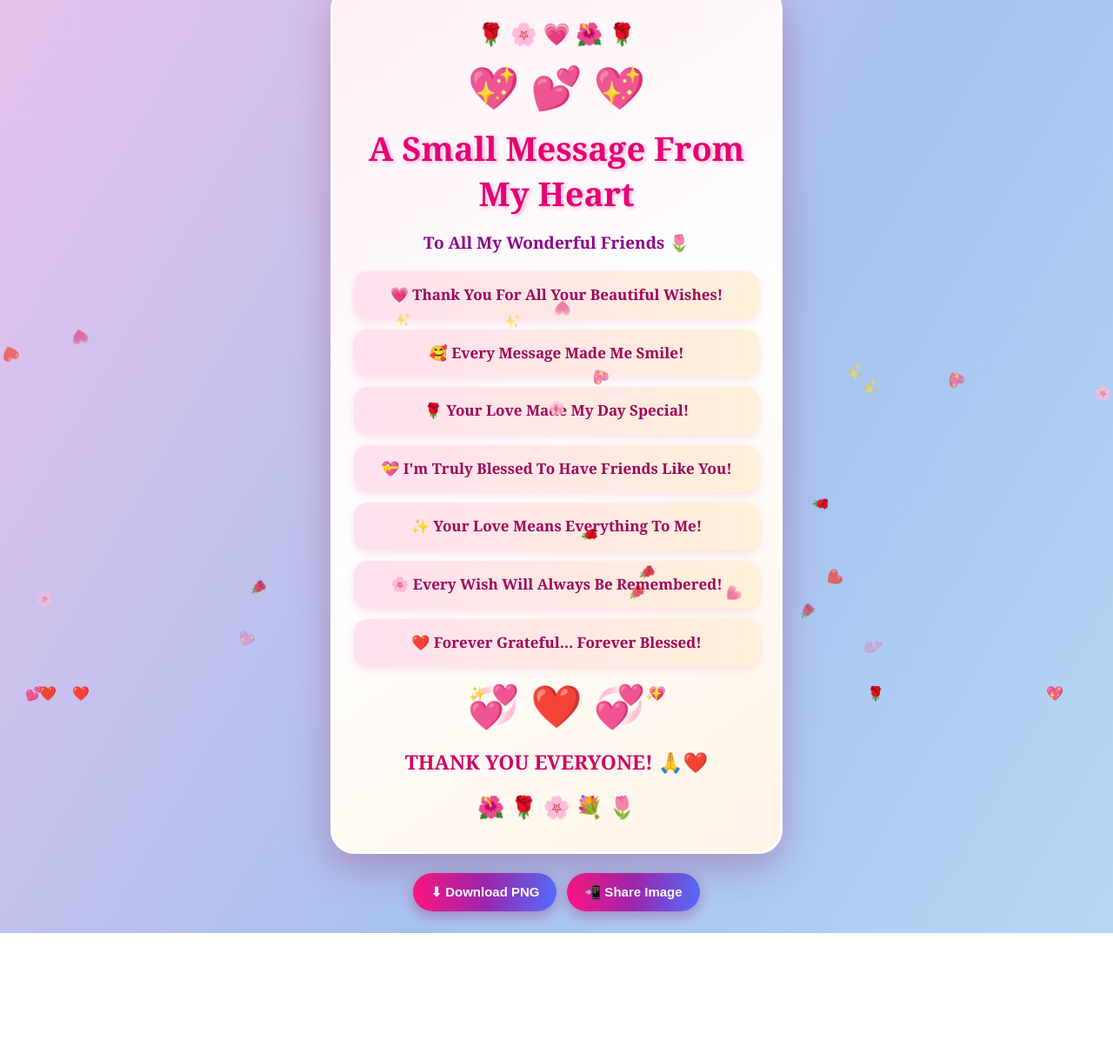
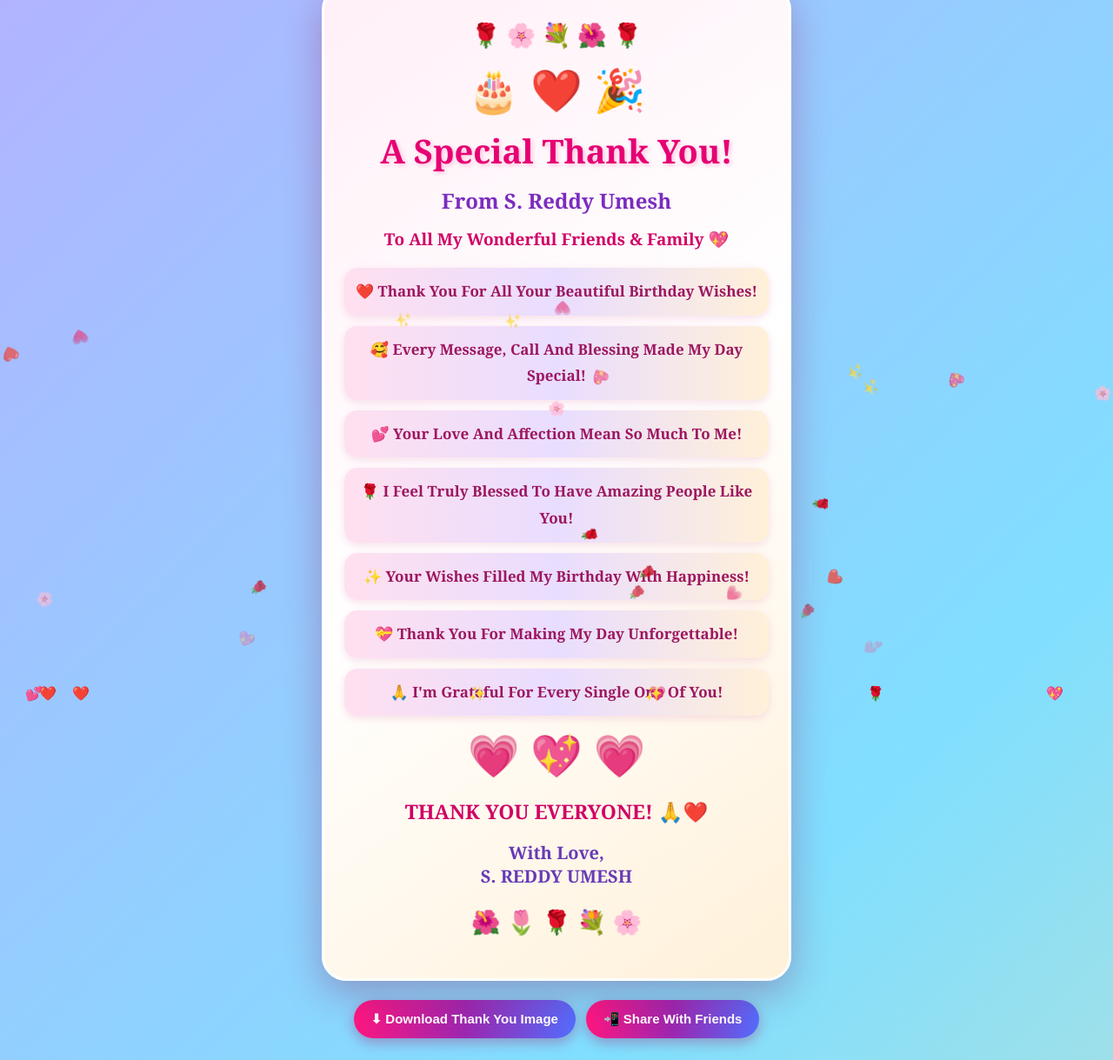
Before and after one commit to reddyumesh342-byte/thank-you-note, a plain HTML site: page Thank u note.html in a window 1280 px wide. Shown: the part 42-1261 px from the top of the page at 87% size. Before the commit the page ends 1115 px from the top, so only its background shows below. Drawn offline with nearby package versions, Linux system fonts and the light colour scheme.

Commit message:
Update and rename preview (1).html to Thank u note.html

```diff
--- a/preview (1).html
+++ b/Thank u note.html
@@ -4,13 +4,13 @@
 <head>
 <meta charset="UTF-8">
 <meta name="viewport" content="width=device-width, initial-scale=1.0">
-<title>Thank You My Friends ❤️</title>
+<title>Thank You - S. Reddy Umesh ❤️</title>
 
 <style>
 * {
-    box-sizing: border-box;
     margin: 0;
     padding: 0;
+    box-sizing: border-box;
 }
 
 body {
@@ -22,15 +22,10 @@ body {
     justify-content: center;
     font-family: Georgia, serif;
     background: linear-gradient(
-        120deg,
-        #ff9a9e,
-        #fad0c4,
-        #fbc2eb,
-        #a6c1ee,
-        #c2e9fb
+        135deg, #ff758c, #ffb6d5, #c2a5ff, #80dfff, #ffe29f
     );
-    background-size: 300% 300%;
-    animation: gradient 10s ease infinite;
+    background-size: 400% 400%;
+    animation: gradient 12s ease infinite;
 }
 
 @keyframes gradient {
@@ -40,33 +35,38 @@ body {
 
 .card {
     width: 100%;
-    max-width: 520px;
-    padding: 35px 24px;
+    max-width: 540px;
+    padding: 35px 23px;
     text-align: center;
     border-radius: 28px;
     border: 3px solid white;
-    background: linear-gradient(145deg, #fff0f6, #ffffff, #fff4e6);
-    box-shadow: 0 15px 45px #9b246855;
+    background: linear-gradient(145deg, #fff0f7, #fff, #fff1d9);
+    box-shadow: 0 15px 45px #8d145955;
     position: relative;
     overflow: hidden;
 }
 
-.card::before {
-    content: "🌹 🌸 💗 🌺 🌹";
-    display: block;
-    font-size: 25px;
-    margin-bottom: 15px;
+.top-flowers {
+    font-size: 27px;
+    margin-bottom: 12px;
 }
 
 h1 {
     font-size: clamp(27px, 7vw, 38px);
     color: #e60073;
-    text-shadow: 2px 2px 4px #ffb6d5;
-    margin-bottom: 18px;
+    text-shadow: 2px 2px 5px #ffc0dc;
+    margin-bottom: 12px;
+}
+
+.name {
+    font-size: 24px;
+    font-weight: bold;
+    color: #7b2cbf;
+    margin: 15px 0;
 }
 
 .subtitle {
-    color: #8b008b;
+    color: #d00065;
     font-size: 19px;
     font-weight: bold;
     margin-bottom: 20px;
@@ -82,16 +82,16 @@ h1 {
     padding: 12px;
     margin: 12px 0;
     border-radius: 15px;
-    background: linear-gradient(90deg, #ffe0ef, #fff0d9);
-    color: #a00058;
+    background: linear-gradient(90deg, #ffe0ef, #e9ddff, #fff0d9);
+    color: #9c1760;
     font-weight: bold;
     box-shadow: 0 3px 10px #e6a4c455;
 }
 
-.big-heart {
+.heart {
     font-size: 43px;
+    margin: 15px 0;
     animation: heartbeat 1.2s infinite;
-    margin: 15px 0;
 }
 
 @keyframes heartbeat {
@@ -105,8 +105,10 @@ h1 {
     color: #d00065;
 }
 
-.decor {
-    font-size: 25px;
+.signature {
+    color: #673ab7;
+    font-size: 20px;
+    font-weight: bold;
     margin-top: 18px;
 }
 
@@ -154,59 +156,73 @@ button:hover {
 
 <div class="card" id="thankyouCard">
 
-    <div class="big-heart">💖 💕 💖</div>
+    <div class="top-flowers">🌹 🌸 💐 🌺 🌹</div>
 
-    <h1>A Small Message From My Heart</h1>
+    <div class="heart">🎂 ❤️ 🎉</div>
+
+    <h1>A Special Thank You!</h1>
+
+    <div class="name">From S. Reddy Umesh</div>
 
     <div class="subtitle">
-        To All My Wonderful Friends 🌷
+        To All My Wonderful Friends & Family 💖
     </div>
 
     <div class="message">
+
         <div class="caption">
-            💗 Thank You For All Your Beautiful Wishes!
+            ❤️ Thank You For All Your Beautiful Birthday Wishes!
         </div>
 
         <div class="caption">
-            🥰 Every Message Made Me Smile!
+            🥰 Every Message, Call And Blessing Made My Day Special!
         </div>
 
         <div class="caption">
-            🌹 Your Love Made My Day Special!
+            💕 Your Love And Affection Mean So Much To Me!
         </div>
 
         <div class="caption">
-            💝 I'm Truly Blessed To Have Friends Like You!
+            🌹 I Feel Truly Blessed To Have Amazing People Like You!
         </div>
 
         <div class="caption">
-            ✨ Your Love Means Everything To Me!
+            ✨ Your Wishes Filled My Birthday With Happiness!
         </div>
 
         <div class="caption">
-            🌸 Every Wish Will Always Be Remembered!
+            💝 Thank You For Making My Day Unforgettable!
         </div>
 
         <div class="caption">
-            ❤️ Forever Grateful… Forever Blessed!
+            🙏 I'm Grateful For Every Single One Of You!
         </div>
+
     </div>
 
-    <div class="big-heart">💞 ❤️ 💞</div>
+    <div class="heart">💗 💖 💗</div>
 
     <div class="footer">
         THANK YOU EVERYONE! 🙏❤️
     </div>
 
-    <div class="decor">
-        🌺 🌹 🌸 💐 🌷
+    <div class="signature">
+        With Love,<br>
+        S. REDDY UMESH
     </div>
+
+    <div class="top-flowers" style="margin-top:20px">
+        🌺 🌷 🌹 💐 🌸
+    </div>
+
 </div>
 
 <div class="buttons">
-    <button onclick="downloadImage()">⬇ Download PNG</button>
-    <button onclick="shareImage()">📲 Share Image</button>
+    <button onclick="downloadImage()">⬇ Download Thank You Image</button>
+    <button onclick="shareImage()">📲 Share With Friends</button>
 </div>
+
+<script src="https://cdnjs.cloudflare.com/ajax/libs/html2canvas/1.4.1/html2canvas.min.js"></script>
 
 <script>
 const decorations = ["❤️", "💕", "💗", "🌸", "🌹", "✨", "💖"];
@@ -225,23 +241,21 @@ for (let i = 0; i < 30; i++) {
 }
 
 async function makeImage() {
-    const card = document.getElementById("thankyouCard");
-
     if (!window.html2canvas) {
-        throw new Error("Image library could not load. Check your internet connection.");
+        throw new Error("Please check your internet connection and try again.");
     }
 
-    return await html2canvas(card, {
-        scale: 3,
-        backgroundColor: "#fff0f6"
-    });
+    return await html2canvas(
+        document.getElementById("thankyouCard"),
+        { scale: 3, backgroundColor: "#fff0f6" }
+    );
 }
 
 async function downloadImage() {
     try {
         const canvas = await makeImage();
         const link = document.createElement("a");
-        link.download = "Thank_You_Everyone.png";
+        link.download = "Birthday_Thank_You_S_Reddy_Umesh.png";
         link.href = canvas.toDataURL("image/png");
         link.click();
     } catch (error) {
@@ -259,7 +273,7 @@ async function shareImage() {
 
         const file = new File(
             [blob],
-            "Thank_You_Everyone.png",
+            "Birthday_Thank_You.png",
             { type: "image/png" }
         );
 
@@ -267,22 +281,20 @@ async function shareImage() {
             navigator.canShare({ files: [file] })) {
             await navigator.share({
                 files: [file],
-                title: "Thank You Everyone ❤️",
-                text: "Thank you for all your beautiful wishes! 💖"
+                title: "Birthday Thank You ❤️",
+                text: "Thank you everyone for your beautiful birthday wishes! ❤️"
             });
         } else {
             await downloadImage();
-            alert("Image downloaded! You can now share it on WhatsApp.");
+            alert("Image downloaded! Share it with your friends and family.");
         }
     } catch (error) {
         if (error.name !== "AbortError") {
-            alert("Please download the PNG and share it manually.");
+            alert("Please download the image and share it manually.");
         }
     }
 }
 </script>
 
-<script src="https://cdnjs.cloudflare.com/ajax/libs/html2canvas/1.4.1/html2canvas.min.js"></script>
-
 </body>
 </html>
```
